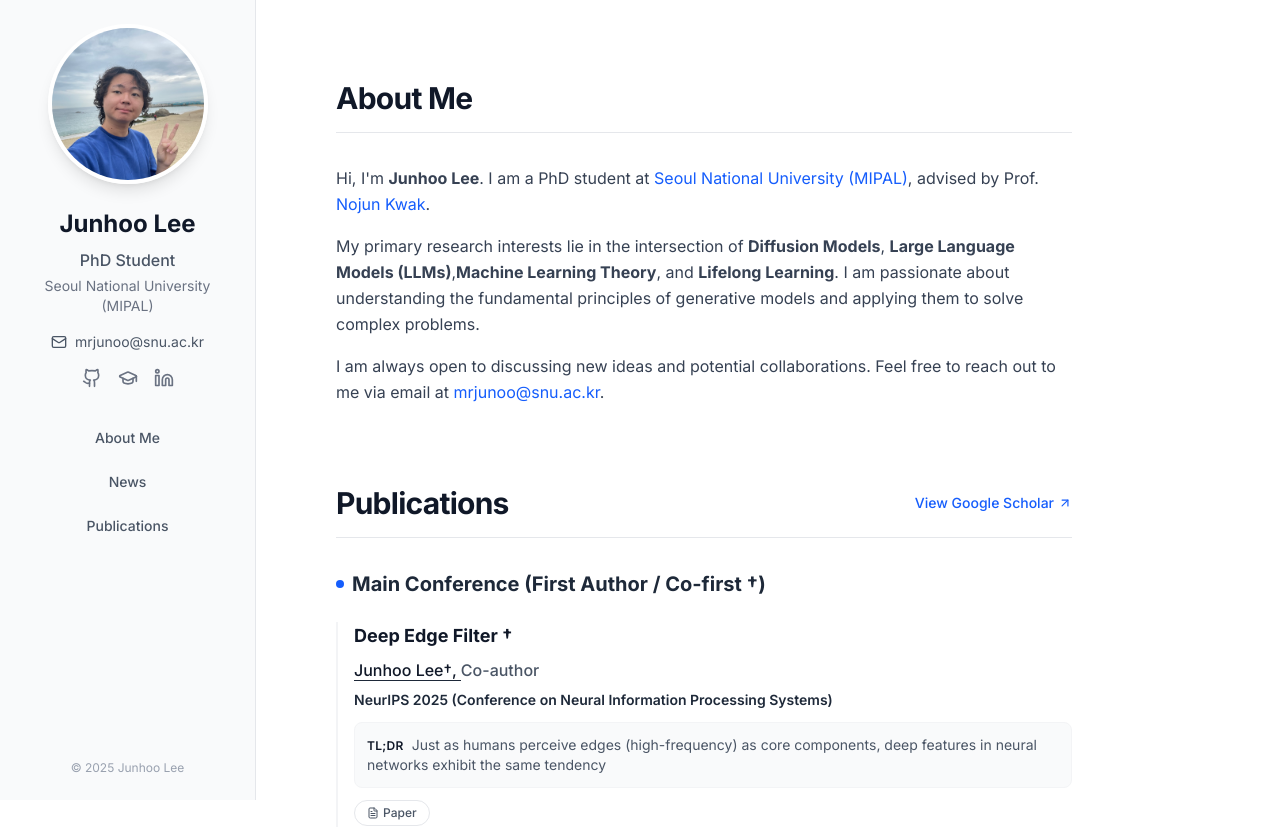
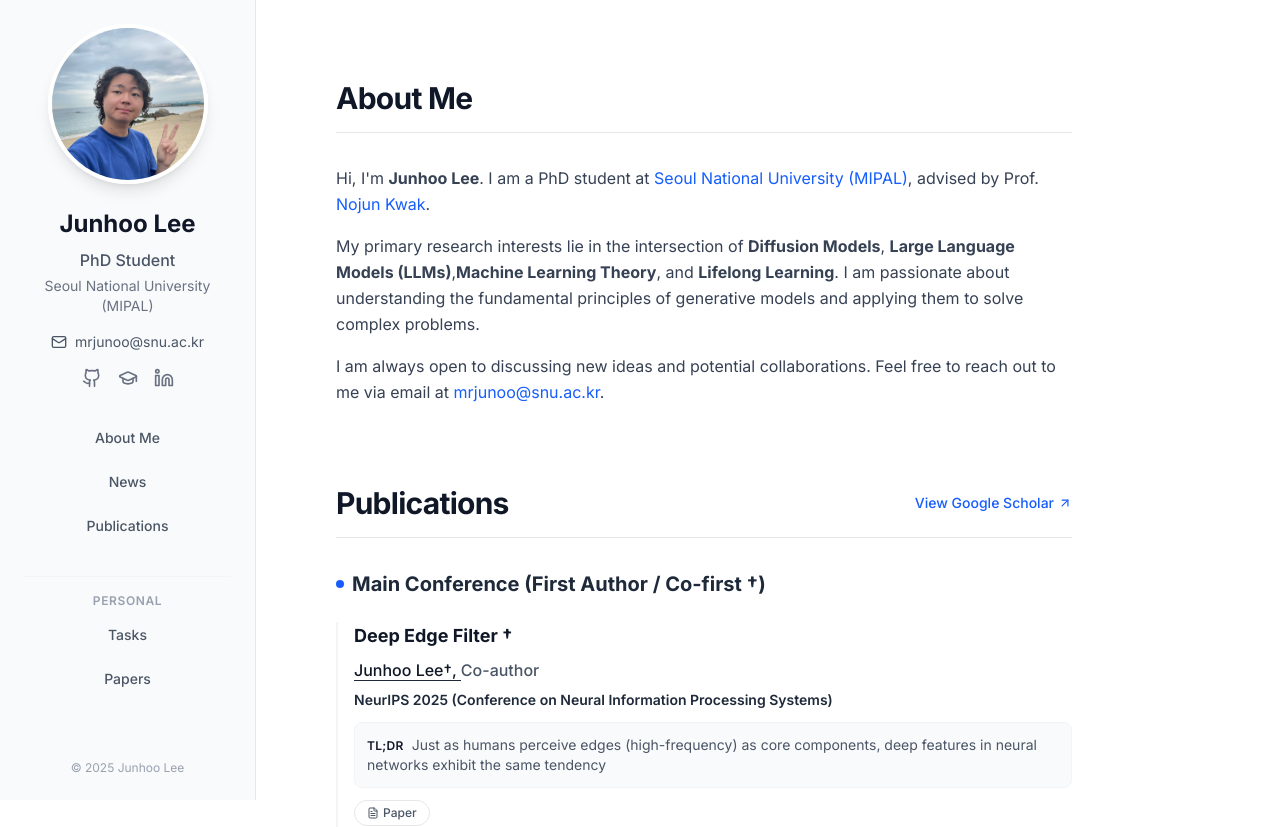
Before and after one commit to JunHoo-Lee/my-homepage, a Next.js app: page / in a window 1280 px wide. Shown: the top 827 px of the page. Built offline with nearby package versions, Linux system fonts and the light colour scheme.

Commit message:
feat: Fix sidebar navigation and add Tag Pool display to Tasks

```diff
--- a/app/components/Sidebar.tsx
+++ b/app/components/Sidebar.tsx
@@ -40,10 +40,19 @@ export default function Sidebar() {
 
       <nav className="w-full flex-1">
         <ul className="space-y-2 text-sm font-medium text-gray-600">
-            <li><Link href="#about" className="block py-2 hover:text-blue-600 hover:bg-gray-100 rounded-lg transition-colors">About Me</Link></li>
-            <li><Link href="#news" className="block py-2 hover:text-blue-600 hover:bg-gray-100 rounded-lg transition-colors">News</Link></li>
-            <li><Link href="#publications" className="block py-2 hover:text-blue-600 hover:bg-gray-100 rounded-lg transition-colors">Publications</Link></li>
+          <li><Link href="/#about" className="block py-2 hover:text-blue-600 hover:bg-gray-100 rounded-lg transition-colors">About Me</Link></li>
+          <li><Link href="/#news" className="block py-2 hover:text-blue-600 hover:bg-gray-100 rounded-lg transition-colors">News</Link></li>
+          <li><Link href="/#publications" className="block py-2 hover:text-blue-600 hover:bg-gray-100 rounded-lg transition-colors">Publications</Link></li>
         </ul>
+
+        {/* Private Links - Discrete */}
+        <div className="mt-8 pt-4 border-t border-gray-100">
+          <p className="text-xs font-semibold text-gray-400 mb-2 uppercase tracking-wider">Personal</p>
+          <ul className="space-y-2 text-sm font-medium text-gray-600">
+            <li><Link href="/tasks" className="block py-2 hover:text-blue-600 hover:bg-gray-100 rounded-lg transition-colors">Tasks</Link></li>
+            <li><Link href="/papers" className="block py-2 hover:text-blue-600 hover:bg-gray-100 rounded-lg transition-colors">Papers</Link></li>
+          </ul>
+        </div>
       </nav>
 
       <div className="mt-8 text-xs text-gray-400">
--- a/app/tasks/page.tsx
+++ b/app/tasks/page.tsx
@@ -21,8 +21,11 @@ export default function TasksPage() {
     const [isParsing, setIsParsing] = useState(false);
     const [isLoading, setIsLoading] = useState(true);
 
+    const [availableTags, setAvailableTags] = useState<string[]>([]);
+
     useEffect(() => {
         fetchTasks();
+        fetchTags();
     }, []);
 
     const fetchTasks = async () => {
@@ -35,6 +38,12 @@ export default function TasksPage() {
         if (data) setTasks(data);
         setIsLoading(false);
     };
+
+    const fetchTags = async () => {
+        const { data } = await supabase.from('tags').select('name');
+        if (data) setAvailableTags(data.map(t => t.name));
+    };
+
 
     const handleQuickAdd = async (e: React.FormEvent) => {
         e.preventDefault();
@@ -93,6 +102,13 @@ export default function TasksPage() {
             <header>
                 <h1 className="text-3xl font-bold mb-2">Tasks</h1>
                 <p className="text-gray-500">Manage your research and life with AI.</p>
+                {availableTags.length > 0 && (
+                    <div className="flex flex-wrap gap-2 mt-4">
+                        {availableTags.map(tag => (
+                            <span key={tag} className="text-xs bg-gray-100 text-gray-500 px-2 py-1 rounded-full">#{tag}</span>
+                        ))}
+                    </div>
+                )}
             </header>
 
             {/* Quick Add Area */}
```
Lines whose indentation alone changed are shown as unchanged.
